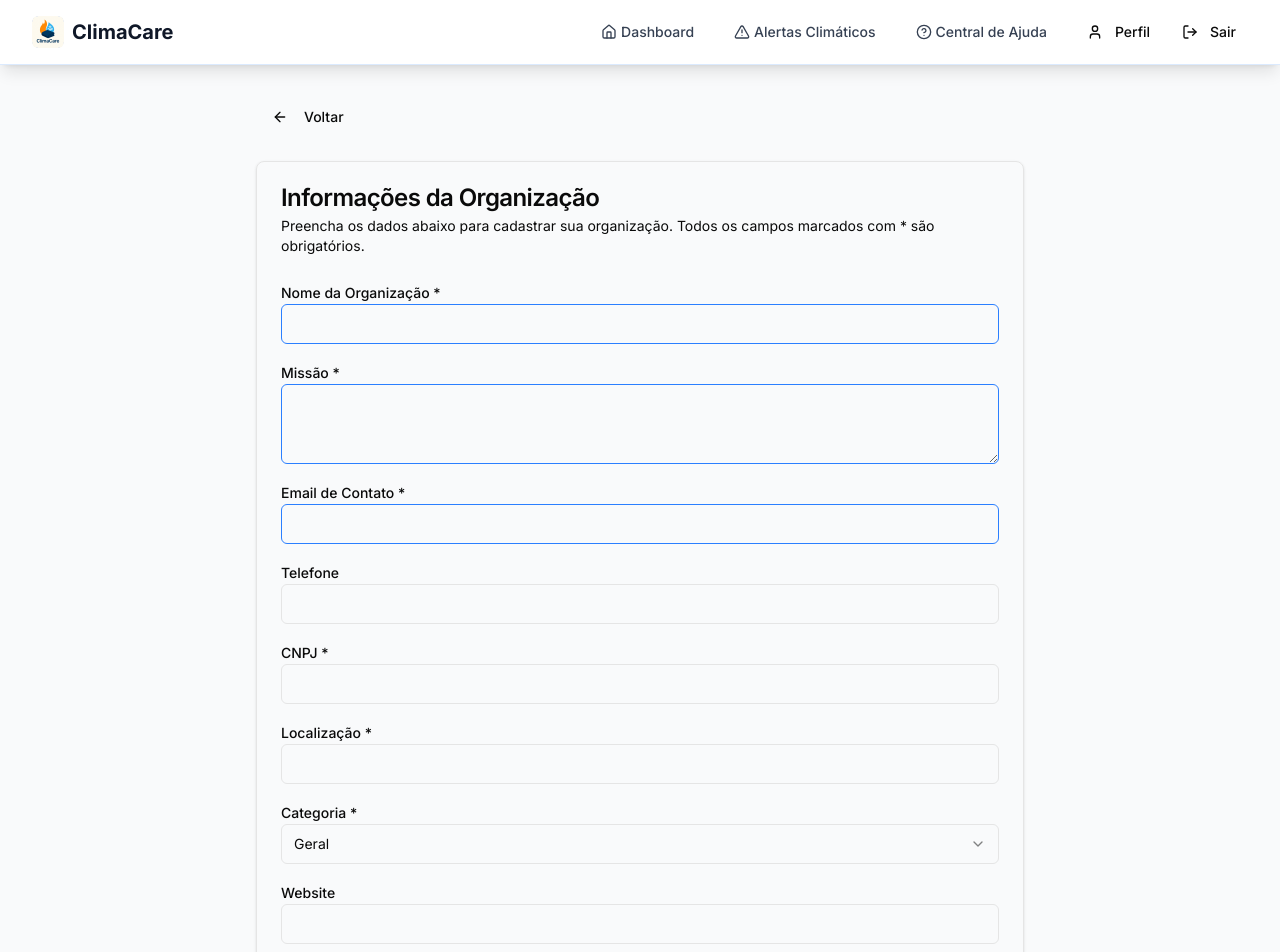
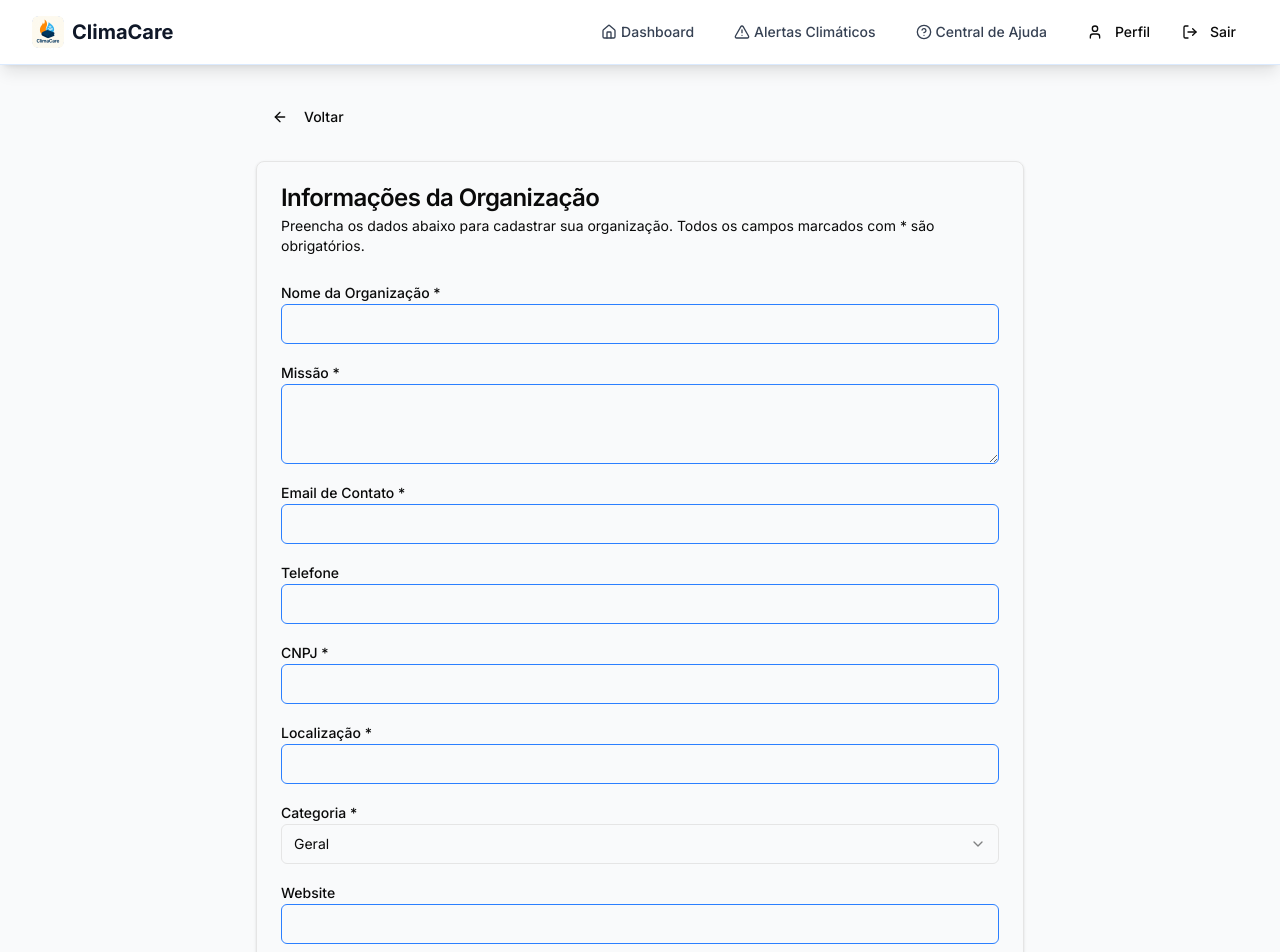
Before and after one commit to ClimaCare-global-solution/Clima-Care, a Next.js app: page /help-center/register-ong in a window 1280 px wide. Shown: the top 952 px of the page. Built offline with nearby package versions, Linux system fonts and the light colour scheme; sample sign-in values are in the browser's storage.

Commit message:
completando bordas

```diff
--- a/src/app/help-center/register-ong/page.tsx
+++ b/src/app/help-center/register-ong/page.tsx
@@ -243,17 +243,20 @@ export default function RegisterNGOPage() {
 
                   <div>
                     <Label htmlFor="phone">Telefone</Label>
-                    <Input id="phone" name="phone" value={formData.phone} onChange={handleChange} />
+                    <Input id="phone" name="phone" value={formData.phone} onChange={handleChange} className="border border-blue-500 focus-visible:ring-2 focus-visible:ring-blue-500 rounded-md" />
+
                   </div>
 
                   <div>
                     <Label htmlFor="cnpj">CNPJ *</Label>
-                    <Input id="cnpj" name="cnpj" value={formData.cnpj} onChange={handleChange} required />
+                    <Input id="cnpj" name="cnpj" value={formData.cnpj} onChange={handleChange} required className="border border-blue-500 focus-visible:ring-2 focus-visible:ring-blue-500 rounded-md" />
+
                   </div>
 
                   <div>
                     <Label htmlFor="location">Localização *</Label>
-                    <Input id="location" name="location" value={formData.location} onChange={handleChange} required />
+                    <Input id="location" name="location" value={formData.location} onChange={handleChange} required className="border border-blue-500 focus-visible:ring-2 focus-visible:ring-blue-500 rounded-md" />
+
                   </div>
 
                   <div>
@@ -273,7 +276,8 @@ export default function RegisterNGOPage() {
 
                   <div>
                     <Label htmlFor="website">Website</Label>
-                    <Input id="website" name="website" value={formData.website} onChange={handleChange} />
+                    <Input id="website" name="website" value={formData.website} onChange={handleChange} className="border border-blue-500 focus-visible:ring-2 focus-visible:ring-blue-500 rounded-md" />
+
                   </div>
                 </div>
 
```
